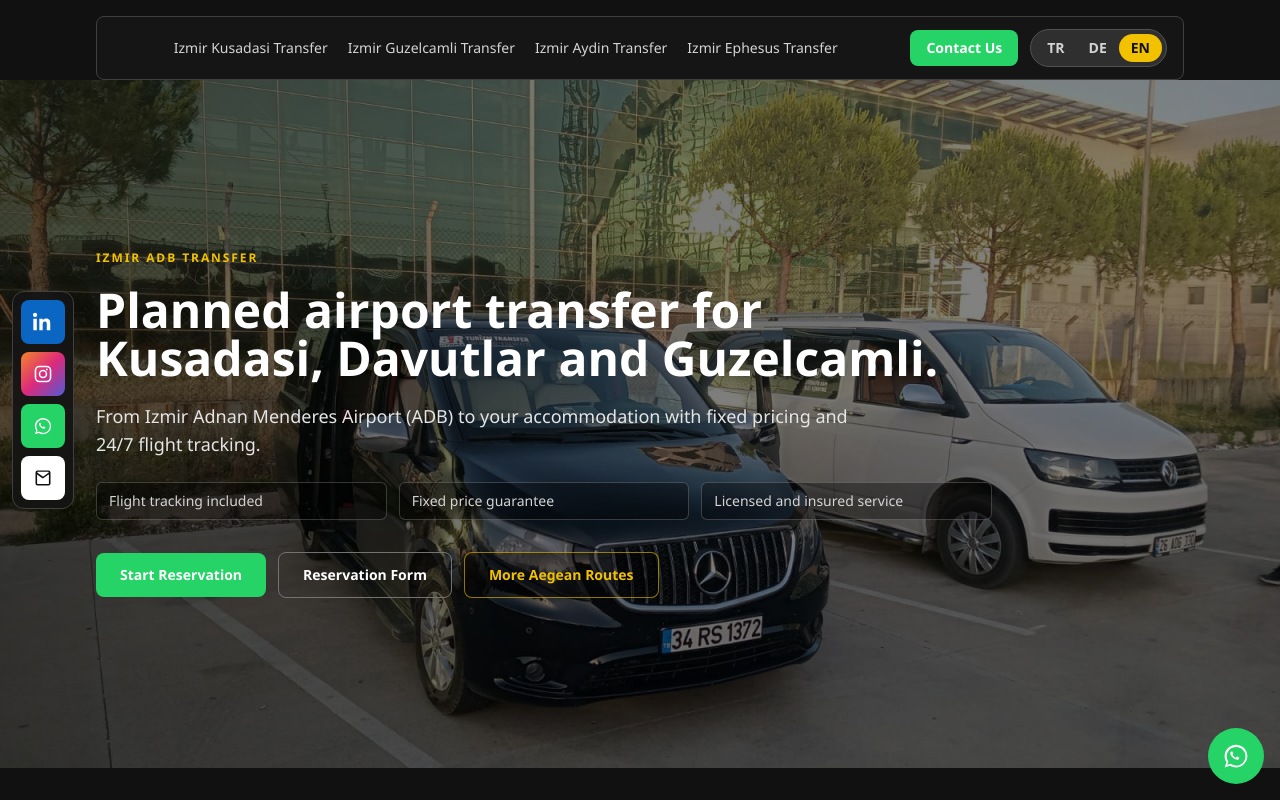
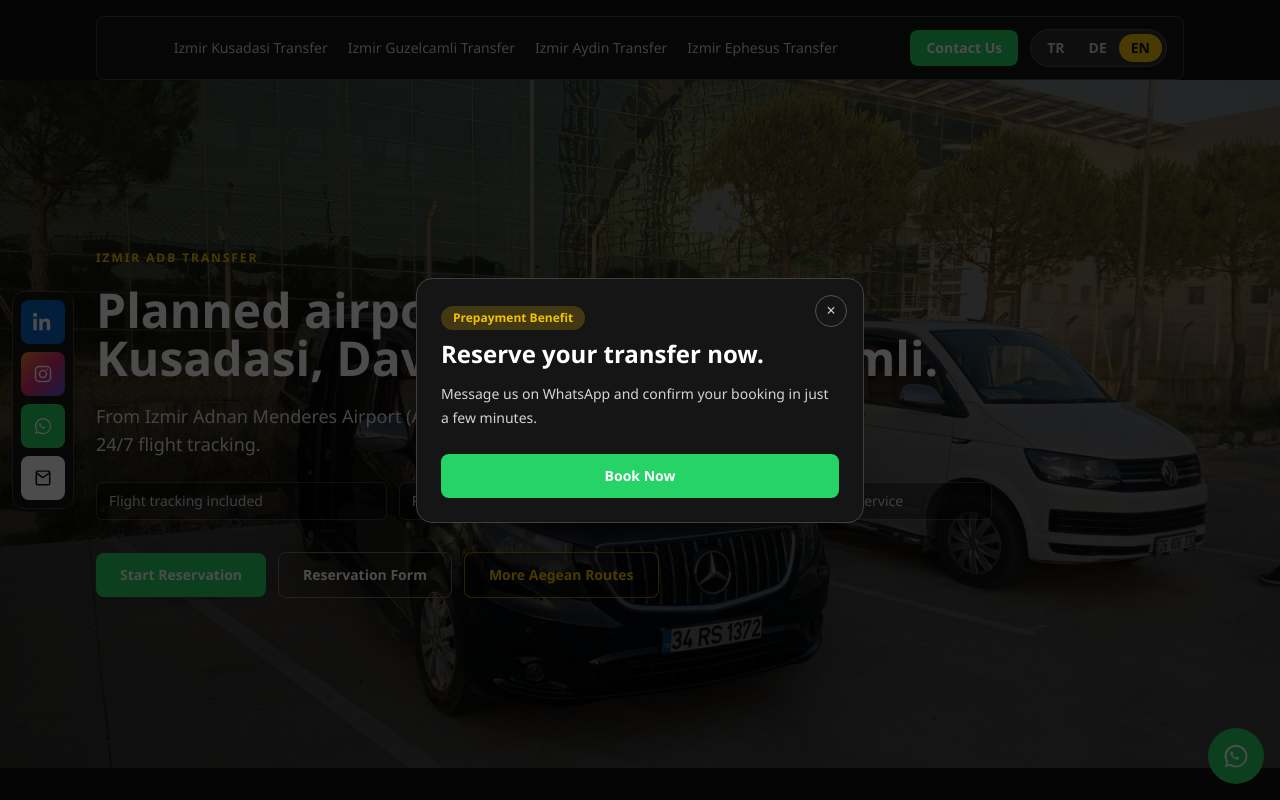
Before and after one commit to greensworks/kusadasi-izmir-transfer, a Next.js app: page /en in a window 1280 px wide. Shown: the top 800 px of the page. Built offline with nearby package versions, Linux system fonts and the light colour scheme.

Commit message:
feat: add delayed prepayment promo popup

```diff
--- a/app/[locale]/page.tsx
+++ b/app/[locale]/page.tsx
@@ -3,6 +3,7 @@ import { notFound } from "next/navigation";
 
 import { FloatingWhatsAppButton } from "@/components/common/FloatingWhatsAppButton";
 import { LanguageSwitcher } from "@/components/common/LanguageSwitcher";
+import { PrepaymentPromoPopup } from "@/components/common/PrepaymentPromoPopup";
 import { QuickBookingForm } from "@/components/common/QuickBookingForm";
 import { Faq } from "@/components/sections/Faq";
 import { FunnelSteps } from "@/components/sections/FunnelSteps";
@@ -264,6 +265,7 @@ export default async function LocalePage({ params }: PageProps) {
       </div>
 
       <FloatingWhatsAppButton />
+      <PrepaymentPromoPopup locale={castLocale} whatsappUrl={whatsappUrl} delayMs={5000} />
 
       <script type="application/ld+json" dangerouslySetInnerHTML={{ __html: JSON.stringify(faqSchema) }} />
       <script
--- /dev/null
+++ b/components/common/PrepaymentPromoPopup.tsx
@@ -0,0 +1,135 @@
+"use client";
+
+import { useCallback, useEffect, useState } from "react";
+
+import type { Locale } from "@/lib/i18n";
+
+const DISMISS_KEY = "prepayment-popup-dismissed";
+
+const popupTexts: Record<
+  Locale,
+  { badge: string; title: string; description: string; cta: string; closeLabel: string }
+> = {
+  tr: {
+    badge: "Ön Ödeme Avantajı",
+    title: "Transferinizi şimdi ayırtın.",
+    description: "Hızlı rezervasyon için WhatsApp hattımıza yazın, yerinizi hemen garantiye alın.",
+    cta: "Rezervasyon Yap",
+    closeLabel: "Popup'ı kapat",
+  },
+  de: {
+    badge: "Vorauszahlungsvorteil",
+    title: "Sichern Sie jetzt Ihren Transfer.",
+    description: "Schreiben Sie uns per WhatsApp und bestätigen Sie Ihre Reservierung in wenigen Minuten.",
+    cta: "Jetzt reservieren",
+    closeLabel: "Popup schließen",
+  },
+  en: {
+    badge: "Prepayment Benefit",
+    title: "Reserve your transfer now.",
+    description: "Message us on WhatsApp and confirm your booking in just a few minutes.",
+    cta: "Book Now",
+    closeLabel: "Close popup",
+  },
+};
+
+interface PrepaymentPromoPopupProps {
+  locale: Locale;
+  whatsappUrl: string;
+  delayMs?: number;
+}
+
+export function PrepaymentPromoPopup({ locale, whatsappUrl, delayMs = 5000 }: PrepaymentPromoPopupProps) {
+  const [isOpen, setIsOpen] = useState(false);
+
+  const dismissPopup = useCallback(() => {
+    setIsOpen(false);
+    sessionStorage.setItem(DISMISS_KEY, "1");
+  }, []);
+
+  useEffect(() => {
+    if (typeof window === "undefined") {
+      return;
+    }
+
+    if (sessionStorage.getItem(DISMISS_KEY) === "1") {
+      return;
+    }
+
+    const timeoutId = window.setTimeout(() => {
+      setIsOpen(true);
+    }, delayMs);
+
+    return () => {
+      window.clearTimeout(timeoutId);
+    };
+  }, [delayMs]);
+
+  useEffect(() => {
+    if (!isOpen) {
+      return;
+    }
+
+    const handleKeydown = (event: KeyboardEvent) => {
+      if (event.key === "Escape") {
+        dismissPopup();
+      }
+    };
+
+    const previousOverflow = document.body.style.overflow;
+    document.body.style.overflow = "hidden";
+    window.addEventListener("keydown", handleKeydown);
+
+    return () => {
+      document.body.style.overflow = previousOverflow;
+      window.removeEventListener("keydown", handleKeydown);
+    };
+  }, [dismissPopup, isOpen]);
+
+  const text = popupTexts[locale];
+
+  if (!isOpen) {
+    return null;
+  }
+
+  return (
+    <div
+      className="fixed inset-0 z-[80] flex items-center justify-center bg-black/70 p-4"
+      onClick={dismissPopup}
+      role="presentation"
+    >
+      <section
+        role="dialog"
+        aria-modal="true"
+        aria-labelledby="prepayment-popup-title"
+        className="relative w-full max-w-md rounded-2xl border border-neutral-700 bg-[#151515] p-6 shadow-2xl"
+        onClick={(event) => event.stopPropagation()}
+      >
+        <button
+          type="button"
+          aria-label={text.closeLabel}
+          onClick={dismissPopup}
+          className="absolute right-4 top-4 inline-flex h-8 w-8 items-center justify-center rounded-full border border-neutral-600 text-neutral-300 transition hover:text-white"
+        >
+          ×
+        </button>
+
+        <p className="mb-2 inline-flex rounded-full bg-brand/20 px-3 py-1 text-xs font-semibold text-brand">{text.badge}</p>
+        <h2 id="prepayment-popup-title" className="text-2xl font-semibold text-white">
+          {text.title}
+        </h2>
+        <p className="mt-3 text-sm leading-6 text-neutral-300">{text.description}</p>
+
+        <a
+          href={whatsappUrl}
+          target="_blank"
+          rel="noreferrer"
+          onClick={dismissPopup}
+          className="mt-6 inline-flex w-full items-center justify-center rounded-lg bg-[#25D366] px-4 py-3 text-sm font-semibold text-white transition hover:brightness-95"
+        >
+          {text.cta}
+        </a>
+      </section>
+    </div>
+  );
+}
```
